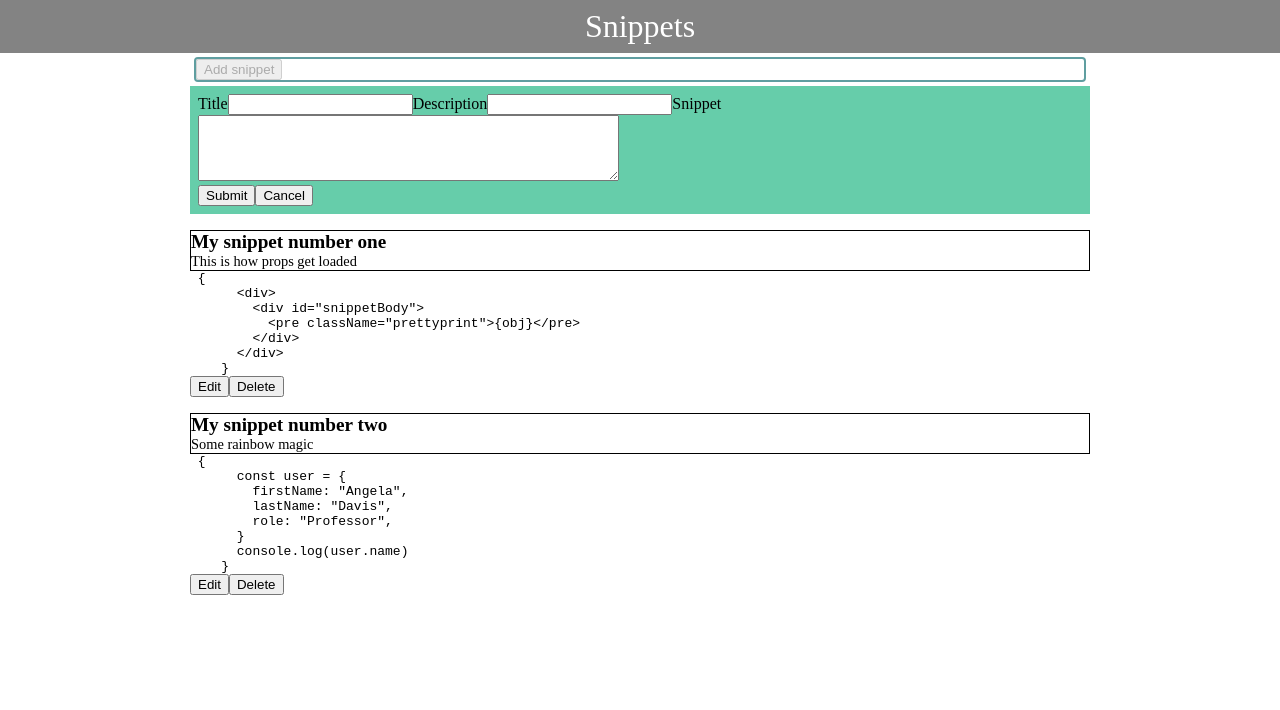
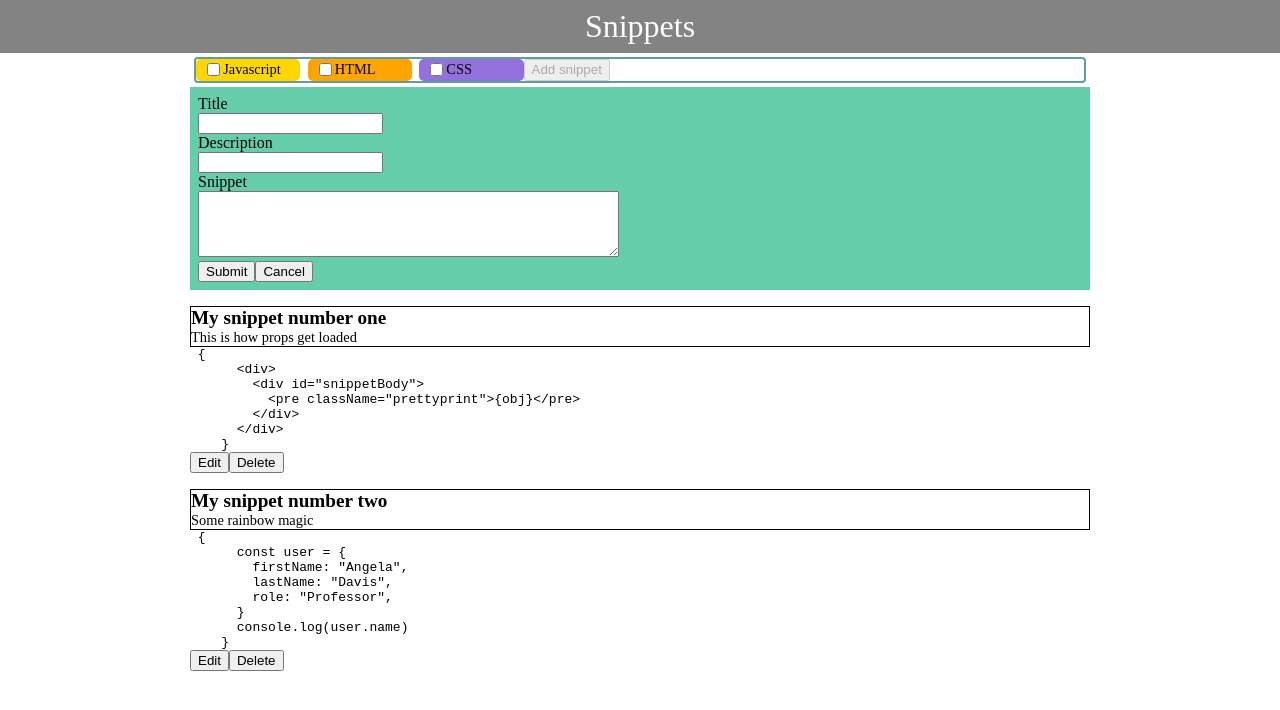
Before and after one commit to ivanburda1986/snippets, a React (Create React App) app: page / in a window 1280 px wide. Both pictures are taken after a click on the button "Add snippet". Shown: the top 710 px of the page. Built offline with nearby package versions, Linux system fonts and the light colour scheme.

Commit message:
reworking labels

```diff
--- a/src/App.tsx
+++ b/src/App.tsx
@@ -3,14 +3,14 @@ import { AppContext } from "./context/context";
 import { AddSnippetForm } from "./components/AddSnippetForm/AddSnippetForm";
 import { Header } from "./components/Header/Header";
 import { Snippet } from "./components/Snippet/Snippet";
-import { label } from "./config/config";
+import { labelData } from "./config/config";
 
 const snippetsMock = [
   {
     id: "1ab",
     title: "My snippet number one",
     description: "This is how props get loaded",
-    assignedLabels: [{ name: "Javascript", abbreviation: "js", bgColor: "gold" }],
+    assignedLabels: [{ name: "Javascript", language: "js", bgColor: "gold" }],
     content: `{
       <div>
         <div id="snippetBody">
@@ -24,7 +24,7 @@ const snippetsMock = [
     id: "2ac",
     title: "My snippet number two",
     description: "Some rainbow magic",
-    assignedLabels: [{ name: "Javascript", abbreviation: "js", bgColor: "gold" }],
+    assignedLabels: [{ name: "Javascript", language: "js", bgColor: "gold" }],
     content: `{
       const user = {
         firstName: "Angela",
@@ -42,7 +42,7 @@ interface newSnippet {
   description: string;
   content: string;
   language: string;
-  assignedLabels: label[];
+  assignedLabels: labelData[];
 }
 
 function App() {
--- a/src/components/AddSnippetForm/AddSnippetForm.tsx
+++ b/src/components/AddSnippetForm/AddSnippetForm.tsx
@@ -1,5 +1,5 @@
 import React, { useContext, useState } from "react";
-import { labels, label } from "../../config/config";
+import { labels, labelData } from "../../config/config";
 import sharedStyles from "../sharedStyles/sharedStyles.module.css";
 import styles from "./AddSnippetForm.module.css";
 import { AppContext } from "../../context/context";
@@ -10,7 +10,7 @@ export const AddSnippetForm = React.memo(() => {
   const [title, setTitle] = useState("");
   const [description, setDescription] = useState("");
   const [content, setContent] = useState("");
-  const [assignedLabels, setAssignedLabels] = useState<label[]>([]);
+  const [assignedLabels, setAssignedLabels] = useState<labelData[]>([]);
 
   const clearInputs = () => {
     setTitle("");
@@ -18,7 +18,7 @@ export const AddSnippetForm = React.memo(() => {
     setContent("");
   };
 
-  const toggleAssignedLabel = (labelName: label) => {
+  const toggleAssignedLabel = (labelName: labelData) => {
     setAssignedLabels((prevAssignedLabels) => [...prevAssignedLabels].concat(labelName));
   };
 
--- a/src/components/Header/Header.tsx
+++ b/src/components/Header/Header.tsx
@@ -14,6 +14,9 @@ export function Header() {
       <div className={classes.headerTitle}>Snippets</div>
       <div className={sharedStyles.container}>
         <div className={classes.headerOptions}>
+          {labels.map((item) => (
+            <Label key={item.name} name={item.name} language={item.language} bgColor={item.bgColor} />
+          ))}
           <Button title={"Add snippet"} onClick={mycontext.toggleAddSnippetFormDisplay} disabled={mycontext.showAddSnippetForm} displayed="flex" />
         </div>
       </div>
--- a/src/components/Label/Label.tsx
+++ b/src/components/Label/Label.tsx
@@ -1,19 +1,19 @@
 import React from "react";
-import { label } from "../../config/config";
 import styles from "./Label.module.css";
+import { labelData } from "../../config/config";
 
-export function Label(labelContent: label) {
+export function Label({ name, language, bgColor, toggleAction }: labelData) {
   function onToggleHandler() {
-    if (labelContent.toggleAction) {
-      labelContent.toggleAction();
+    if (toggleAction) {
+      toggleAction();
       console.log("hello");
     }
   }
   const randomNamePart = Math.floor(Math.random() * 10000);
   return (
-    <div className={styles.Label} style={{ backgroundColor: labelContent.bgColor }}>
-      <input type="checkbox" id={`label-${labelContent.name}-${randomNamePart}`} name={`label-${labelContent.name}-${randomNamePart}`} value={labelContent.name} onChange={(e: React.FormEvent<HTMLInputElement>) => onToggleHandler()} />
-      <label htmlFor={`label-${labelContent.name}-${randomNamePart}`}> {labelContent.name}</label>
+    <div className={styles.Label} style={{ backgroundColor: bgColor }}>
+      <input type="checkbox" id={`label-${name}-${randomNamePart}`} name={`label-${name}-${randomNamePart}`} value={name} onChange={(e: React.FormEvent<HTMLInputElement>) => onToggleHandler()} />
+      <label htmlFor={`label-${name}-${randomNamePart}`}> {name}</label>
     </div>
   );
 }
--- a/src/config/config.ts
+++ b/src/config/config.ts
@@ -1,12 +1,12 @@
-export interface label {
+export interface labelData {
   name: string;
-  abbreviation: "js" | "html" | "cs";
+  language: string;
   bgColor: string;
   toggleAction?: Function;
 }
 
 export const labels = [
-  { name: "Javascript", abbreviation: "js", bgColor: "gold" },
-  { name: "HTML", abbreviation: "html", bgColor: "orange" },
-  { name: "CSS", abbreviation: "cs", bgColor: "mediumpurple" },
+  { name: "Javascript", language: "js", bgColor: "gold" },
+  { name: "HTML", language: "html", bgColor: "orange" },
+  { name: "CSS", language: "cs", bgColor: "mediumpurple" },
 ];
```
